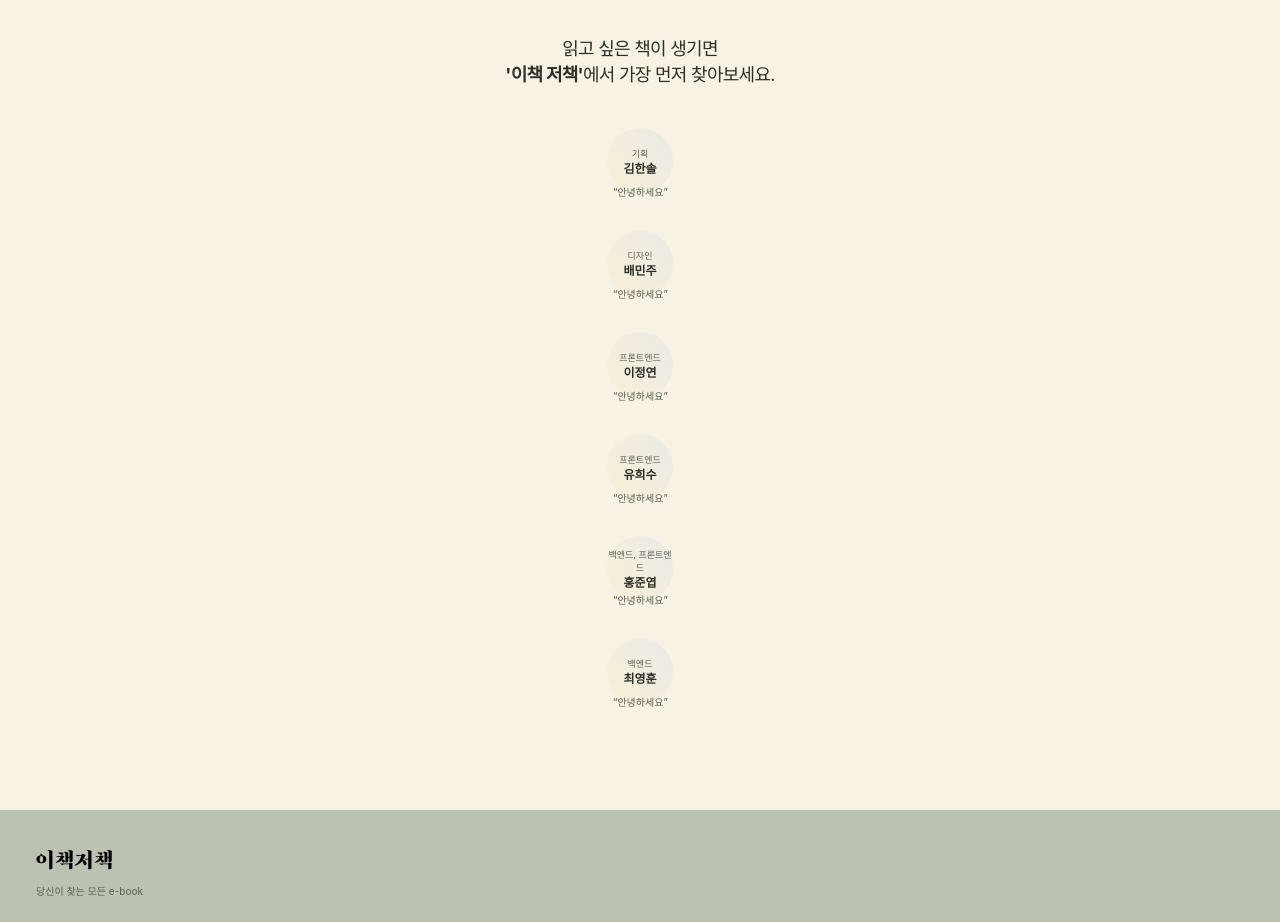
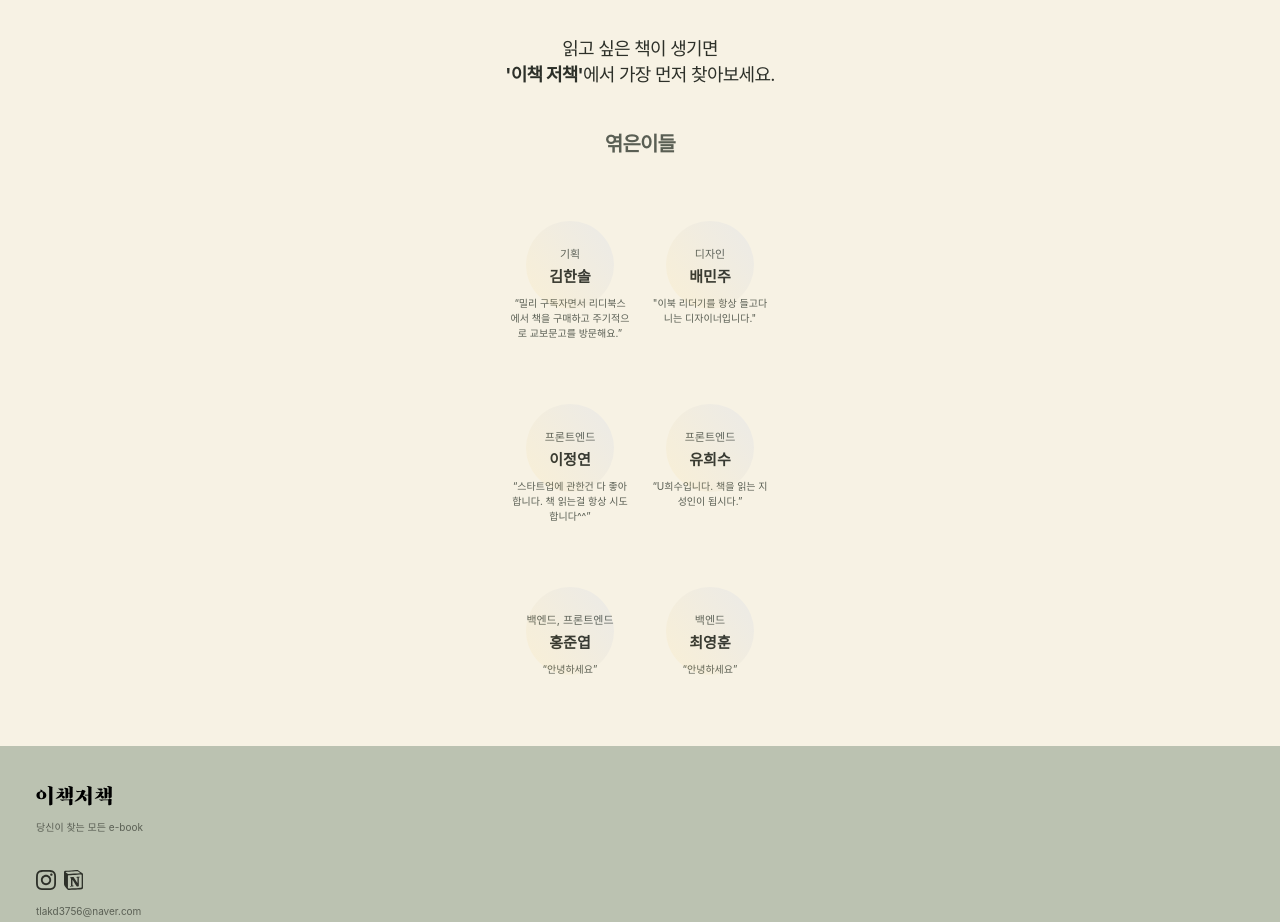
Before and after one commit to ridimillie/ridimillie-frontend, a Next.js app: page / in a window 1280 px wide. Shown: the part 880-1802 px from the top of the page. Built offline with nearby package versions, Linux system fonts and the light colour scheme.

Commit message:
[Style] Home: fix author contents style

```diff
--- a/components/home/Authors.tsx
+++ b/components/home/Authors.tsx
@@ -2,54 +2,36 @@ import React from 'react';
 import styled from '@emotion/styled';
 
 const Styled = {
-  Container: styled.div`
-    position: relative;
-    margin-bottom: 32px;
-
-    img {
-      width: 66px;
-      height: 66px;
-    }
-  `,
+  Container: styled.div``,
   AuthorBox: styled.div`
-    position: absolute;
-    width: 66px;
-    height: 66px;
-    top: 0px;
-    left: 0px;
-
     display: flex;
     flex-direction: column;
     justify-content: center;
     align-items: center;
+    & > img {
+      position: relative;
+      top: 64px;
+      width: 88px;
+    }
   `,
   Part: styled.div`
-    font-weight: normal;
-    font-size: 9px;
-    line-height: 13px;
+    font-size: 11px;
     text-align: center;
     /* sub / greengray1 */
     color: #5a5f54;
-    margin-bottom: 2px;
+    margin-bottom: 4px;
   `,
   Name: styled.div`
     font-family: NanumMyeongjo;
-    font-style: normal;
     font-weight: 800;
-    font-size: 12px;
-    line-height: 14px;
+    font-size: 15px;
     text-align: center;
     /* sub / greenblack2 */
     color: #2d3029;
+    margin-bottom: 9px;
   `,
   Word: styled.div`
-    position: absolute;
-    top: 56px;
-    left: 6px;
-    overflow: hidden;
-    text-overflow: ellipsis;
-    white-space: nowrap;
-    font-weight: normal;
+    width: 120px;
     font-size: 10px;
     text-align: center;
     /* sub / greengray1 */
@@ -66,12 +48,12 @@ type AuthorType = {
 function Author({ part, name, word }: AuthorType) {
   return (
     <Styled.Container>
-      <img src='/assets/images/author-background.svg' />
       <Styled.AuthorBox>
+        <img src='/assets/images/author-background.svg' />
         <Styled.Part>{part}</Styled.Part>
         <Styled.Name>{name}</Styled.Name>
+        <Styled.Word>{word}</Styled.Word>
       </Styled.AuthorBox>
-      <Styled.Word>{word}</Styled.Word>
     </Styled.Container>
   );
 }
--- a/pages/index.tsx
+++ b/pages/index.tsx
@@ -76,7 +76,6 @@ const Styled = {
     justify-content: center;
     align-items: center;
     box-shadow: 0px 0px 10px rgba(0, 0, 0, 0.15);
-
     img {
       width: 14px;
     }
@@ -87,6 +86,20 @@ const Styled = {
     justify-content: center;
     align-items: center;
     margin-bottom: 70px;
+  `,
+  AuthorTitle: styled.div`
+    font-family: NanumMyeongjo;
+    font-weight: 800;
+    font-size: 20px;
+    text-align: center;
+    letter-spacing: -0.04em;
+    /* sub / greengray1 */
+    color: #5a5f54;
+  `,
+  Row: styled.div`
+    display: flex;
+    width: 260px;
+    justify-content: space-between;
   `,
 };
 
@@ -163,12 +176,19 @@ function Home() {
       </Styled.MainWrapper>
       <Introduction />
       <Styled.AuthorWrapper>
-        <Author part='기획' name='김한솔' word='“안녕하세요”' />
-        <Author part='디자인' name='배민주' word='“안녕하세요”' />
-        <Author part='프론트엔드' name='이정연' word='“안녕하세요”' />
-        <Author part='프론트엔드' name='유희수' word='“안녕하세요”' />
-        <Author part='백엔드, 프론트엔드' name='홍준엽' word='“안녕하세요”' />
-        <Author part='백엔드' name='최영훈' word='“안녕하세요”' />
+        <Styled.AuthorTitle>엮은이들</Styled.AuthorTitle>
+        <Styled.Row>
+          <Author part='기획' name='김한솔' word='“밀리 구독자면서 리디북스에서 책을 구매하고 주기적으로 교보문고를 방문해요.”' />
+          <Author part='디자인' name='배민주' word='"이북 리더기를 항상 들고다니는 디자이너입니다."' />
+        </Styled.Row>
+        <Styled.Row>
+          <Author part='프론트엔드' name='이정연' word='“스타트업에 관한건 다 좋아합니다. 책 읽는걸 항상 시도합니다^^”' />
+          <Author part='프론트엔드' name='유희수' word='“U희수입니다. 책을 읽는 지성인이 됩시다.”' />
+        </Styled.Row>
+        <Styled.Row>
+          <Author part='백엔드, 프론트엔드' name='홍준엽' word='“안녕하세요”' />
+          <Author part='백엔드' name='최영훈' word='“안녕하세요”' />
+        </Styled.Row>
       </Styled.AuthorWrapper>
       <Footer />
       <Styled.ScrollTopBtn onClick={scrollTop}>
```
